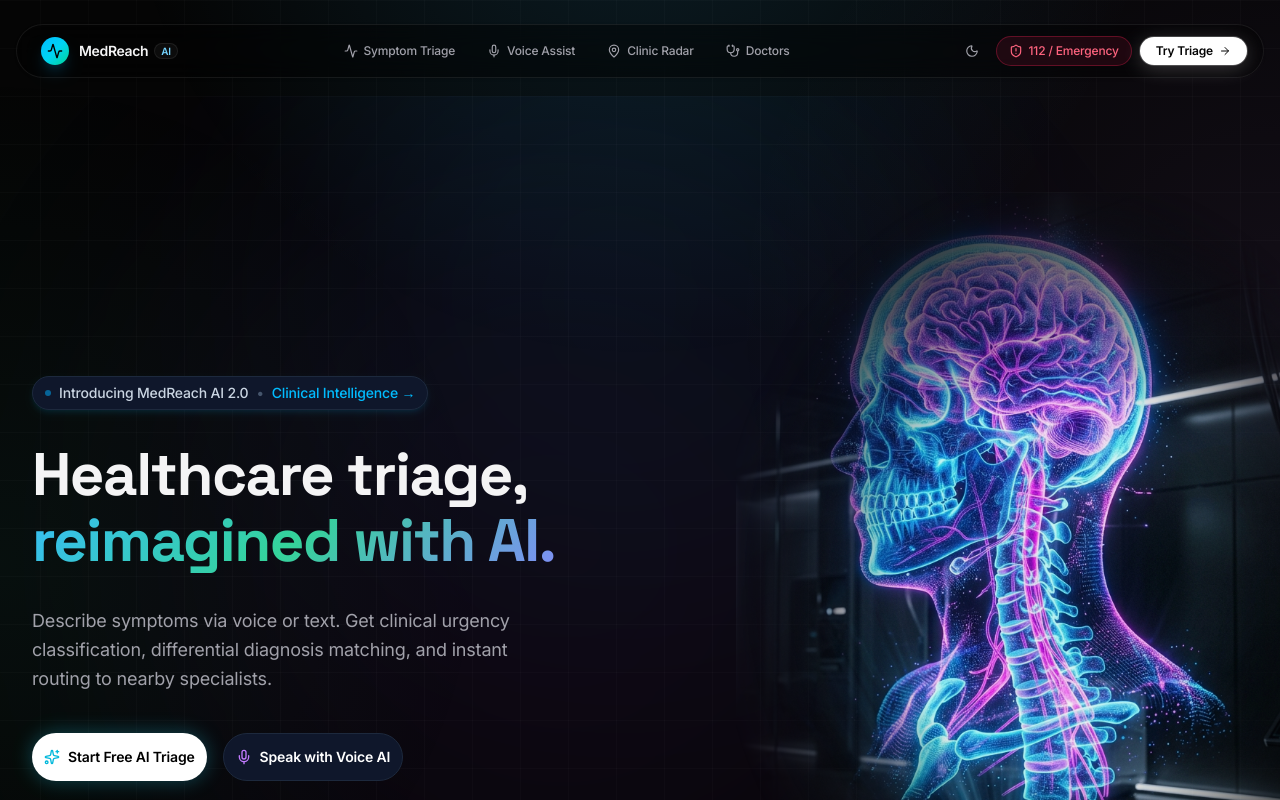
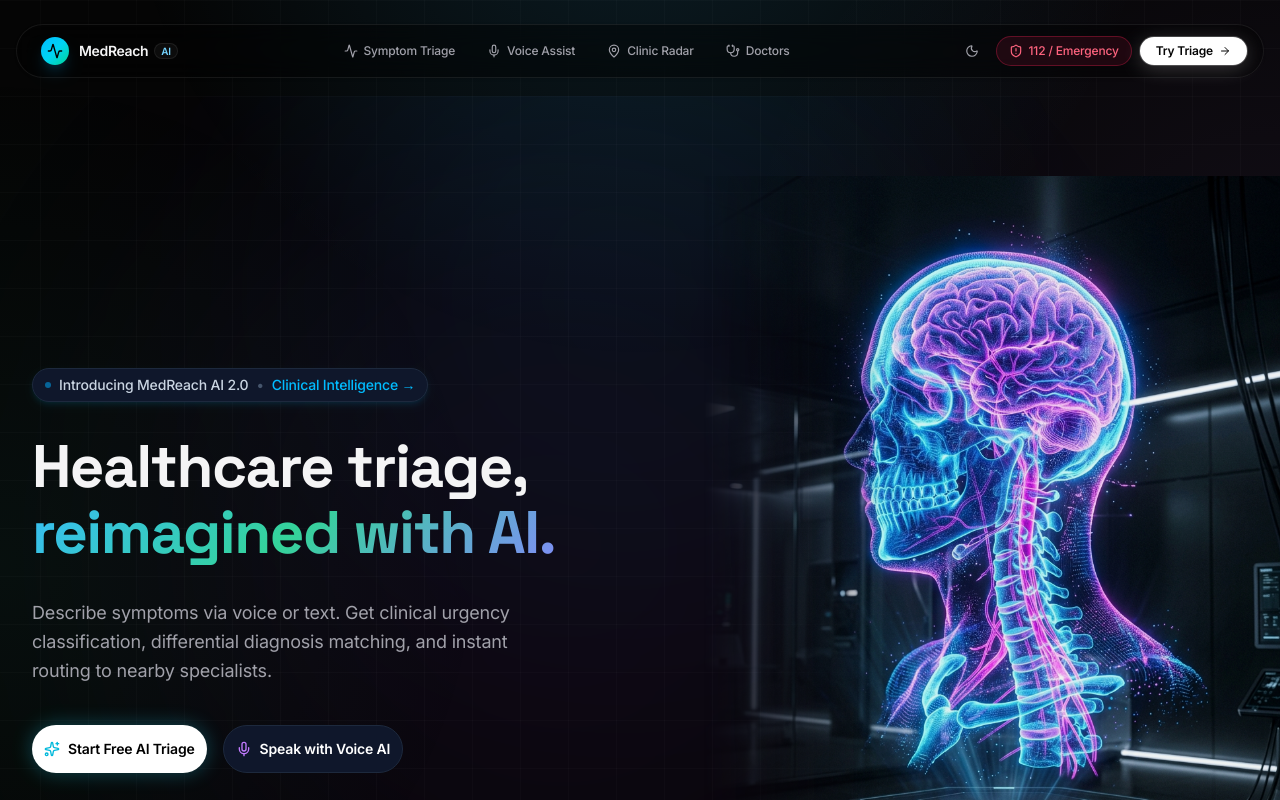
Before and after one commit to Avnish450/medreach-ai-extracted, a Next.js app: page / in a window 1280 px wide. Shown: the top 800 px of the page. Built offline with nearby package versions, Linux system fonts and the light colour scheme.

Commit message:
refactor: fix error messaging, update map library types, and refine hero section styling and icon props

```diff
--- a/src/app/assessment/page.tsx
+++ b/src/app/assessment/page.tsx
@@ -130,7 +130,7 @@ export default function AssessmentPage() {
         {
           id: `err-${Date.now()}`,
           role: 'assistant',
-          content: `Error: ${err.message || 'Something went wrong. Please try again.'}`,
+          content: `Error: ${message}`,
           timestamp: new Date()
         }
       ]);
--- a/src/app/map/page.tsx
+++ b/src/app/map/page.tsx
@@ -12,10 +12,11 @@ import { Switch } from '@/components/ui/switch';
 import { Badge } from '@/components/ui/badge';
 import { useGeolocation } from '@/hooks/use-geolocation';
 import { Clinic } from '@/types';
+type Library = "places" | "drawing" | "geometry" | "visualization";
 import { LoadingSpinner } from '@/components/shared/loading-spinner';
 import { motion } from 'framer-motion';
 
-const libraries = ['places'] as string[];
+const libraries: Library[] = ['places'];
 
 
 export default function ClinicMapPage() {
--- a/src/app/page.tsx
+++ b/src/app/page.tsx
@@ -39,7 +39,7 @@ function useCounter(target: number, duration: number = 2000, startOnView: boolea
 
 // ─── Stat Counter Card ─────────────────────────────────────
 function StatCard({ value, suffix, label, icon: Icon, delay = 0 }: {
-  value: number; suffix: string; label: string; icon: React.ElementType; delay?: number;
+  value: number; suffix: string; label: string; icon: React.ElementType<{ className?: string }>; delay?: number;
 }) {
   const { count, ref } = useCounter(value, 2200);
 
@@ -307,16 +307,16 @@ export default function Home() {
               className="w-full relative flex items-center justify-center lg:justify-end pointer-events-none"
             >
               <div
-                className="w-full max-w-[800px] relative lg:-mr-20 lg:-mt-12"
+                className="w-full max-w-[800px] relative lg:-mr-12 lg:-mt-16"
                 style={{
-                  WebkitMaskImage: 'radial-gradient(ellipse at 55% 50%, black 35%, transparent 75%)',
-                  maskImage: 'radial-gradient(ellipse at 55% 50%, black 35%, transparent 75%)',
+                  WebkitMaskImage: 'linear-gradient(to right, transparent 0%, black 30%, black 100%)',
+                  maskImage: 'linear-gradient(to right, transparent 0%, black 30%, black 100%)',
                 }}
               >
                 <img
                   src="/images/hero-hud.png"
                   alt="MedReach AI Hologram"
-                  className="w-full h-auto object-contain mix-blend-lighten opacity-95 drop-shadow-2xl scale-110 origin-right"
+                  className="w-full h-auto object-contain mix-blend-lighten opacity-95 drop-shadow-2xl"
                 />
               </div>
             </motion.div>
```
